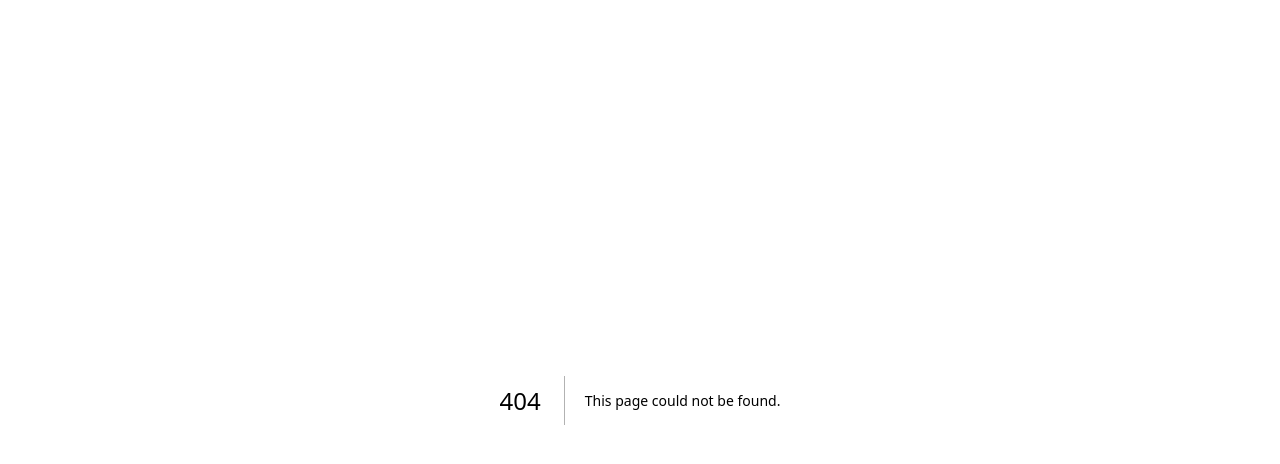
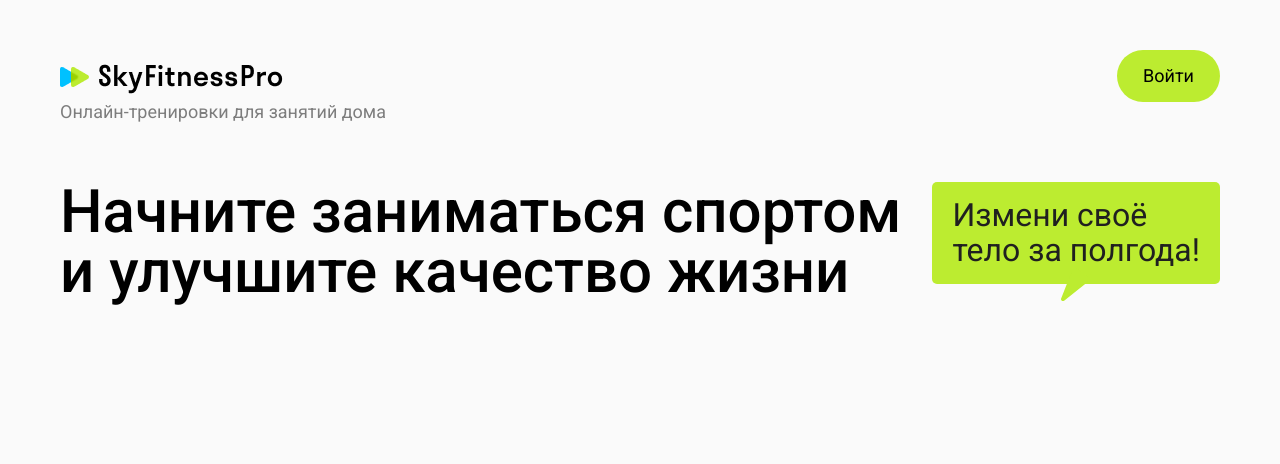
Before and after one commit to tatiankoko/sky-fitness-pro, a Next.js app: page /main in a window 1280 px wide. Before the commit this address had no page. Shown: the top 464 px of the page. Built offline with nearby package versions, Linux system fonts and the light colour scheme.

Commit message:
Каркас главной страницы

```diff
--- a/next.config.ts
+++ b/next.config.ts
@@ -5,7 +5,7 @@ module.exports = {
     return [
       {
         source: '/',
-        destination: '/courses/main',
+        destination: '/main',
         permanent: true,
       },
     ];
--- a/src/app/courses/main/page.tsx
+++ /dev/null
@@ -1,3 +0,0 @@
-export default function Main() {
-  return <></>;
-}
--- a/src/app/globals.css
+++ b/src/app/globals.css
@@ -50,3 +50,32 @@ a {
 ul li {
   list-style: none;
 }
+
+.wrapper {
+  width: 100%;
+  min-height: 100%;
+  overflow: hidden;
+  background-color: #FAFAFA;
+}
+
+.container {
+  max-width: 1192px;
+  height: 100%;
+  margin: 50px auto;
+  position: relative;
+  background-color: #FAFAFA;
+}
+
+.main {
+  display: flex;
+  flex-direction: column;
+  height: calc(100vh - 152px);
+  width: 100%;
+  overflow: hidden;
+  /*overflow-y: auto;*/
+  /*padding: 0 16px;*/
+
+  /*&::-webkit-scrollbar {
+    width: 0;
+  }*/
+}
--- a/src/app/layout.tsx
+++ b/src/app/layout.tsx
@@ -2,6 +2,7 @@ import type { Metadata } from 'next';
 import { Roboto } from 'next/font/google';
 import './globals.css';
 import ReduxProvider from '@/store/ReduxProvider';
+import Header from '@/components/header/Header';
 
 const roboto = Roboto({
   variable: '--font-roboto',
@@ -17,7 +18,14 @@ export default function RootLayout({ children }: LayoutProps<'/'>) {
   return (
     <ReduxProvider>
       <html lang="en" className={`${roboto.variable}`}>
-        <body className="min-h-full flex flex-col">{children}</body>
+        <body className="min-h-full flex flex-col">
+          <div className="wrapper">
+            <div className="container">
+              <Header />
+              <main className="main">{children}</main>
+            </div>
+          </div>
+        </body>
       </html>
     </ReduxProvider>
   );
--- /dev/null
+++ b/src/app/main/courses.module.css
@@ -0,0 +1,70 @@
+.wrapper {
+    display: flex;
+    flex-direction: column;
+    /*height: calc(100vh - 52px);*/
+    /*overflow-y: auto;*/
+    margin: 0 16px;
+}
+
+.page__description {
+    font-weight: 400;
+    font-size: 18px;
+    line-height: 110.00000000000001%;
+    letter-spacing: 0;
+    color: #7D7D7D;
+}
+
+.main__container {
+    display: flex;
+    flex-direction: column;
+    padding: 60px 0;
+}
+
+.header__block {
+    display: flex;
+    flex-direction: row;
+    justify-content: space-between;
+    gap: 16px;
+}
+
+.header__title {
+    font-weight: 500;
+    font-size: 60px;
+    line-height: 100%;
+    letter-spacing: 0;
+    color: #000000;
+}
+
+.subtitle__wrapper {
+    display: flex;
+    flex-direction: column;
+    align-items: center;
+}
+
+.header__subtitle {
+    font-weight: 400;
+    font-size: 32px;
+    line-height: 110.00000000000001%;
+    letter-spacing: 0;
+    color: #202020;
+
+    background-color: #BCEC30;
+    border-radius: 5px;
+    padding: 16px 20px;
+}
+
+.subtitle__icon {
+    width: 30px;
+    height: 35px;
+    margin-top: -17px;
+}
+
+.courses__block {
+    display: flex;
+
+    overflow-y: auto;
+
+    &::-webkit-scrollbar {
+        width: 0;
+    }
+}
--- a/src/app/courses/layout.tsx
+++ b/src/app/main/layout.tsx
@@ -1,8 +1,4 @@
-'use client';
-
 import { ReactNode } from 'react';
-import { useInitAuth } from '@/hooks/useInitAuth';
-import Header from '@/components/header/Header';
 import styles from './courses.module.css';
 
 interface CoursesLayoutProps {
@@ -10,14 +6,12 @@ interface CoursesLayoutProps {
 }
 
 export default function Courses({ children }: CoursesLayoutProps) {
-  useInitAuth();
-
   return (
     <div className={styles.wrapper}>
-      <div className={styles.container}>
-        <Header />
-        <main className={styles.main}>{children}</main>
-      </div>
+      <p className={styles.page__description}>
+        Онлайн-тренировки для занятий дома
+      </p>
+      {children}
     </div>
   );
 }
--- /dev/null
+++ b/src/app/main/page.tsx
@@ -0,0 +1,27 @@
+import styles from './courses.module.css';
+
+export default function Main() {
+  return (
+    <div className={styles.main__container}>
+      <div className={styles.header__block}>
+        <h1 className={styles.header__title}>
+          Начните заниматься спортом
+          <br />и улучшите качество жизни
+        </h1>
+
+        <div className={styles.subtitle__wrapper}>
+          <p className={styles.header__subtitle}>
+            Измени своё
+            <br />
+            тело за полгода!
+          </p>
+          <svg className={styles.subtitle__icon}>
+            <use xlinkHref="/img/icon/sprite.svg#icon-polygon"></use>
+          </svg>
+        </div>
+      </div>
+
+      <div className={styles.courses__block}></div>
+    </div>
+  );
+}
--- a/src/components/header/Header.tsx
+++ b/src/components/header/Header.tsx
@@ -6,8 +6,11 @@ import { useAppSelector } from '@/store/store';
 import { useState } from 'react';
 import styles from './header.module.css';
 import Button from '@/components/button/Button';
+import { useInitAuth } from '@/hooks/useInitAuth';
 
 export default function Header() {
+  useInitAuth();
+
   const { isAuth, user } = useAppSelector((state) => state.user);
   const [showUser, setShowUser] = useState(false);
 
```
Also changed, not shown: src/app/courses/courses.module.css (deleted, +0 -28 lines), public/img/icon/sprite.svg, src/app/main/course/[id]/page.tsx (renamed from src/app/courses/course/[id]/page.tsx), src/app/profile/page.tsx (renamed from src/app/courses/profile/page.tsx), src/app/profile/workout/[id]/page.tsx (renamed from src/app/courses/profile/workout/[id]/page.tsx).
